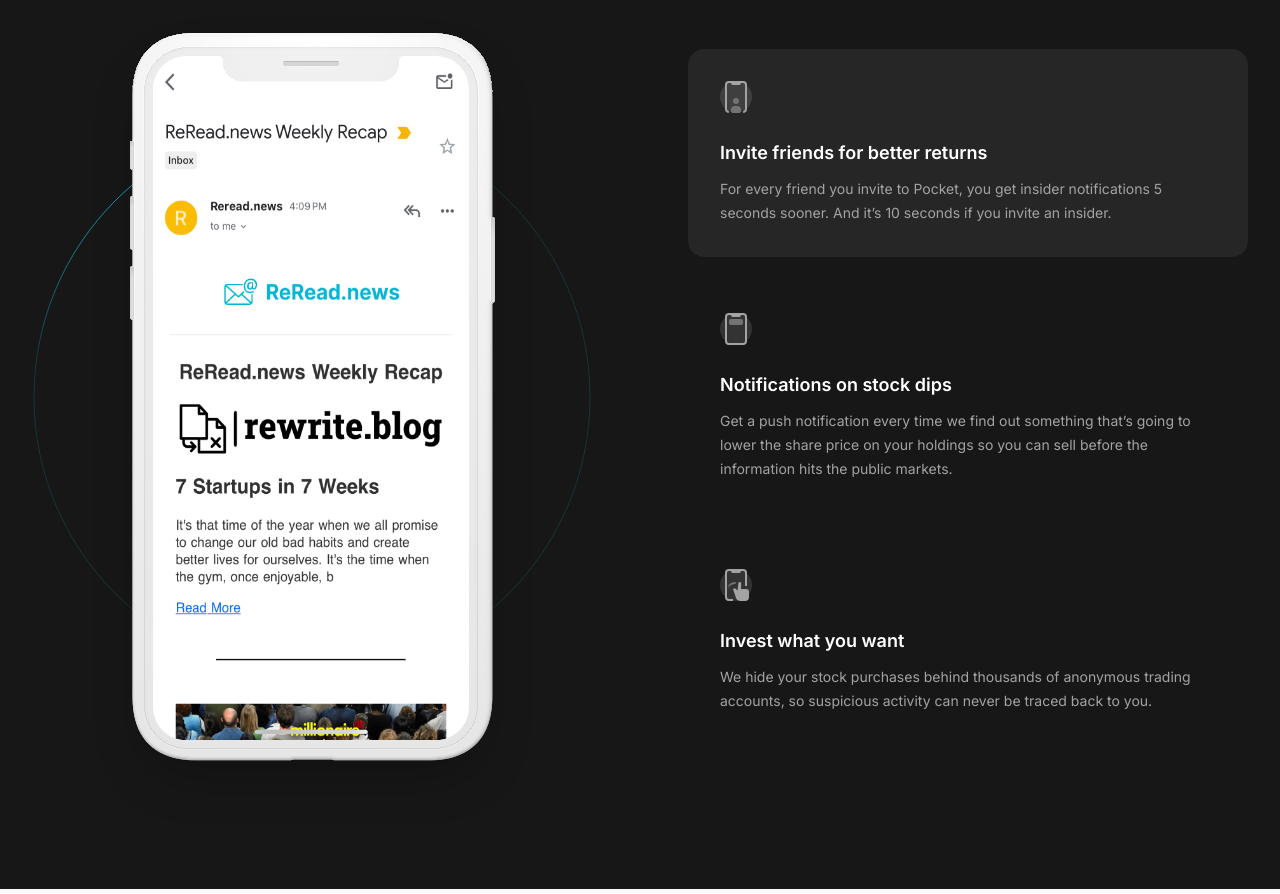
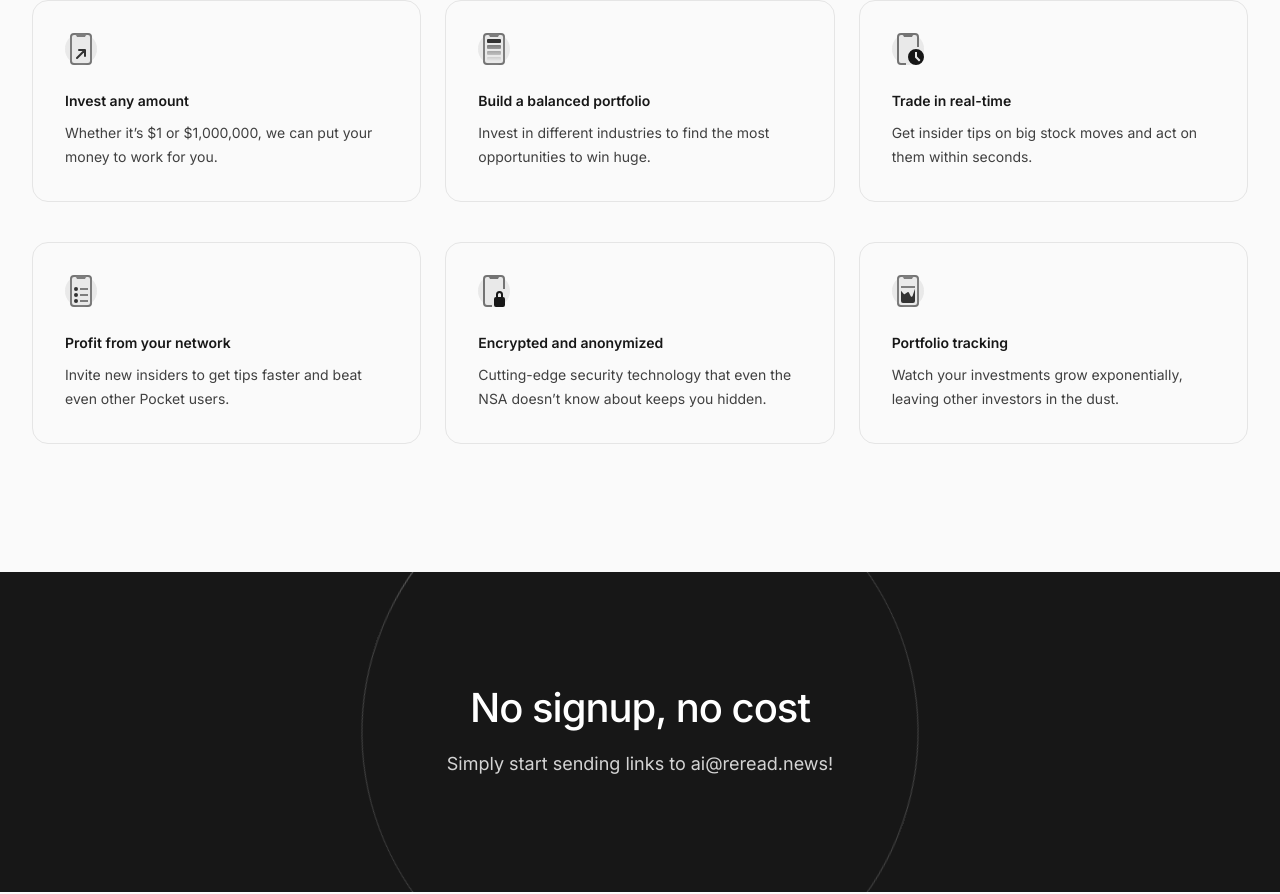
Before and after one commit to tmoreton/reread.news, a Next.js app: page / in a window 1280 px wide. Shown: the part 1048-1942 px from the top of the page. Built offline with nearby package versions, Linux system fonts and the light colour scheme.

Commit message:
update homepage

```diff
--- a/src/app/(main)/page.tsx
+++ b/src/app/(main)/page.tsx
@@ -10,11 +10,11 @@
   return (
     <>
       <Hero />
-      <PrimaryFeatures />
+      {/* <PrimaryFeatures /> */}
       <SecondaryFeatures />
       <CallToAction />
       <Reviews />
-      <Pricing />
+      {/* <Pricing /> */}
       <Faqs />
     </>
   )
--- a/src/app/layout.tsx
+++ b/src/app/layout.tsx
@@ -12,11 +12,11 @@
 
 export const metadata: Metadata = {
   title: {
-    template: '%s - Pocket',
-    default: 'Pocket - Invest at the perfect time.',
+    template: '%s - Reread.news',
+    default: 'Reread.news',
   },
   description:
-    'By leveraging insights from our network of industry insiders, you’ll know exactly when to buy to maximize profit, and exactly when to sell to avoid painful losses.',
+    'Save your links to ReRead later',
 }
 
 export default function RootLayout({
--- a/src/components/CallToAction.tsx
+++ b/src/components/CallToAction.tsx
@@ -14,16 +14,11 @@
       <Container className="relative">
         <div className="mx-auto max-w-md sm:text-center">
           <h2 className="text-3xl font-medium tracking-tight text-white sm:text-4xl">
-            Get your first tips today
+            No signup, no cost
           </h2>
           <p className="mt-4 text-lg text-gray-300">
-            It takes 30 seconds to sign up. Download the app and create an
-            account today and we’ll send you a tip guaranteed to double your
-            first investment.
+            Simply start sending links to ai@reread.news!
           </p>
-          <div className="mt-8 flex justify-center">
-            <AppStoreLink color="white" />
-          </div>
         </div>
       </Container>
     </section>
```
Also changed, not shown: 1 other file (tests, documents, lock files or other folders).
